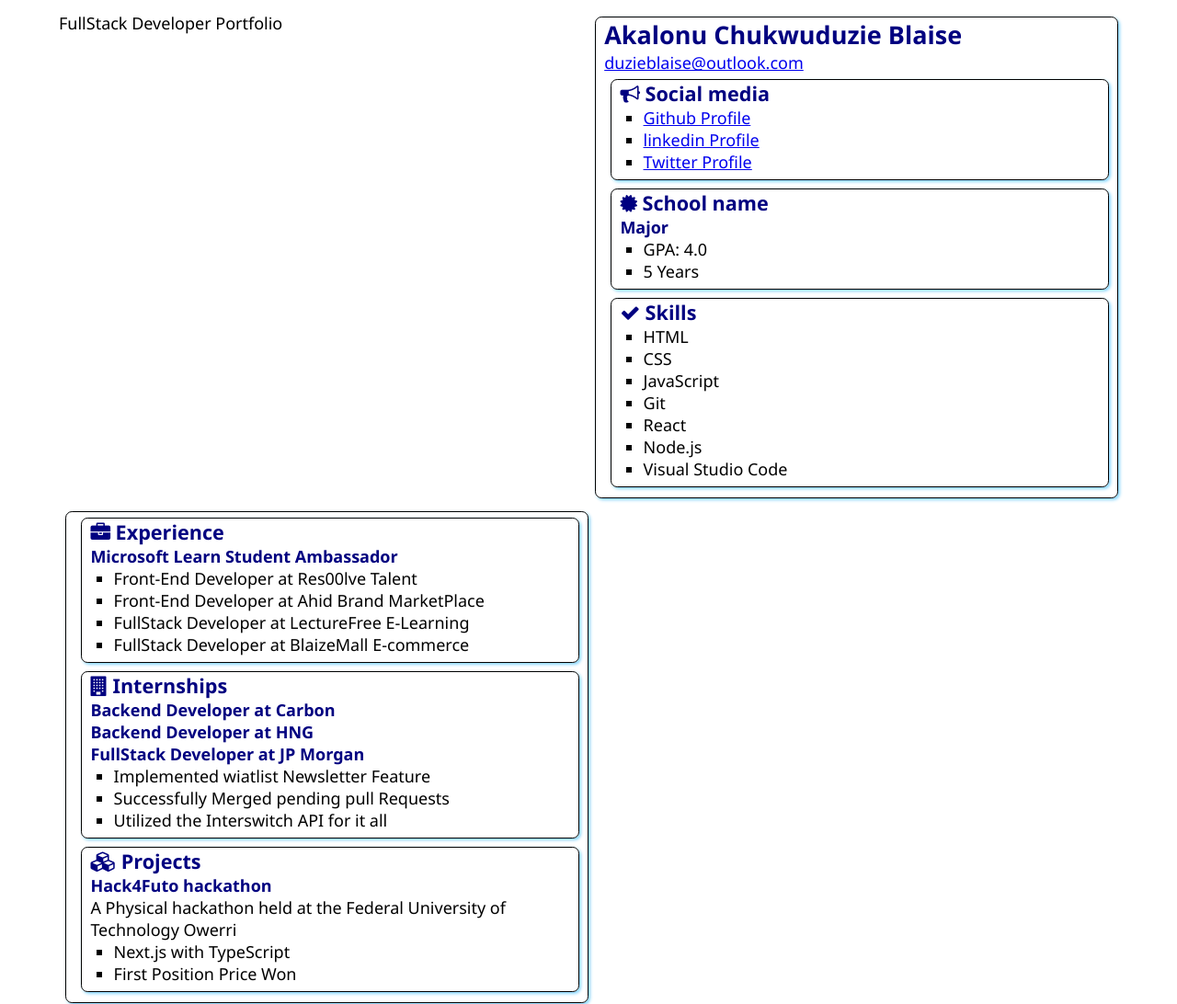
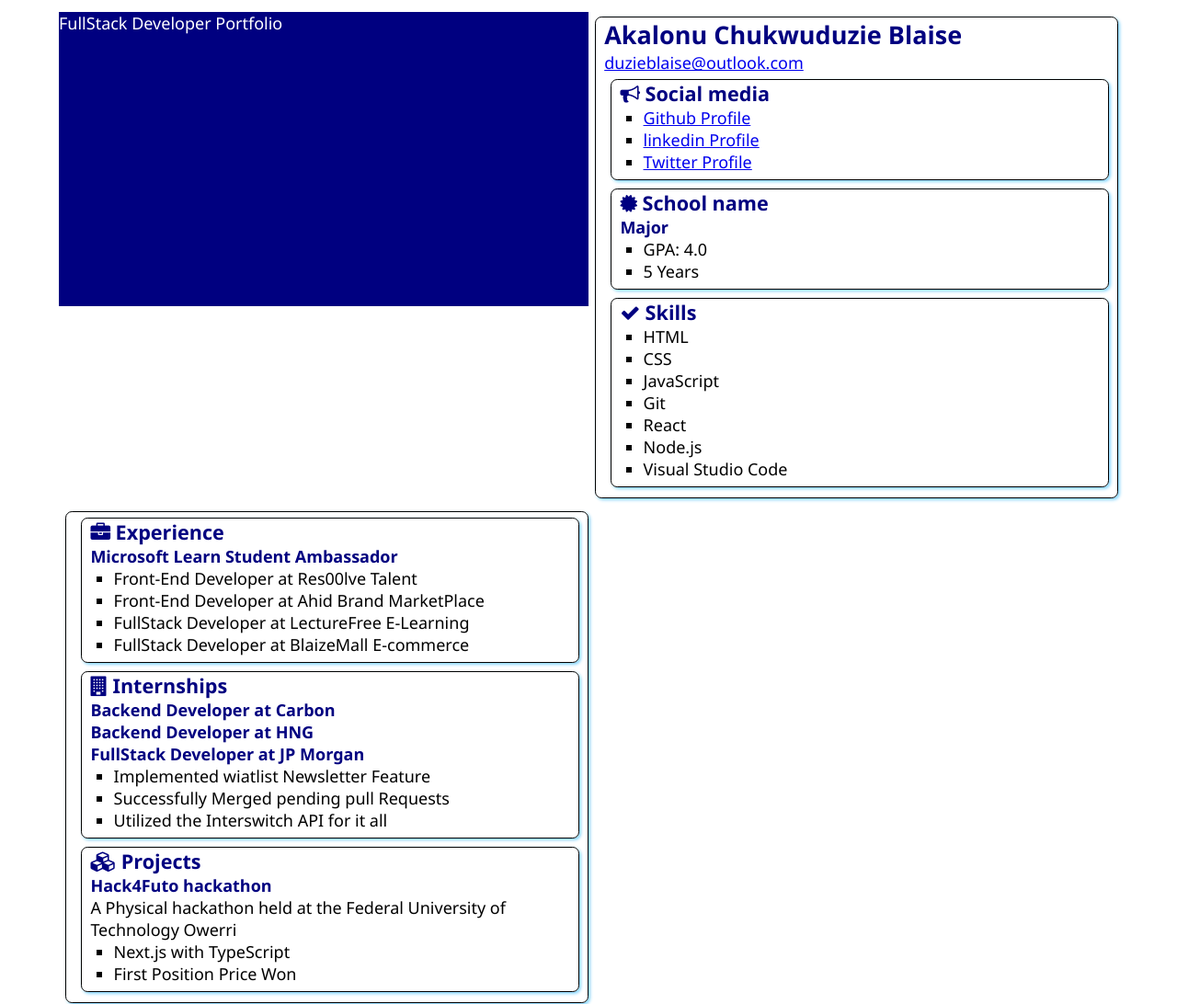
Before and after one commit to vector-10/SATechnicalOnboarding, a plain HTML site: page src/index.html in a window 1280 px wide. Shown: the top 1092 px of the page at 92% size. Drawn offline with Linux system fonts and the light colour scheme.

Commit message:
more updates

```diff
--- a/src/index.html
+++ b/src/index.html
@@ -29,7 +29,7 @@
                 </h2>
                 <ul>
                     <li><a href="https://github.com/vector-10">Github Profile</a></li>
-                    <li><a href="https://linkedin.com/in/<handle>">linkedin Profile</a></li>
+                    <li><a href="https://www.linkedin.com/in/chukwuduzie-akalonu-46811026b/">linkedin Profile</a></li>
                     <li><a href="https://twitter.com/vector_ware">Twitter Profile</a></li>
                 </ul>
             </section>
--- a/src/style.css
+++ b/src/style.css
@@ -45,3 +45,10 @@ ul {
     list-style-type: square;
     padding-left: 1.4em;
 }
+
+.header{
+    width: 100%;
+    height: 20rem;
+    background-color: #000080;
+    color: white;
+}
```
